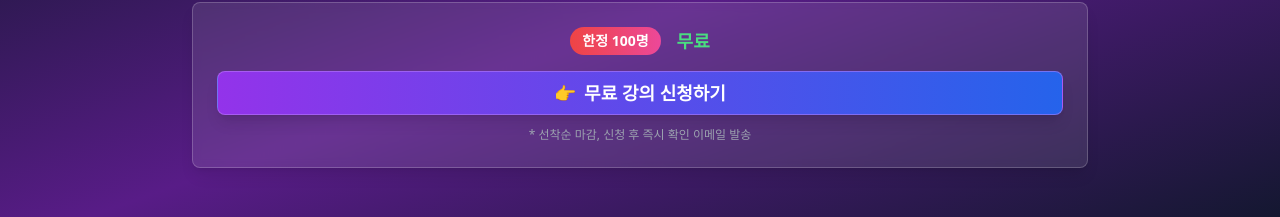
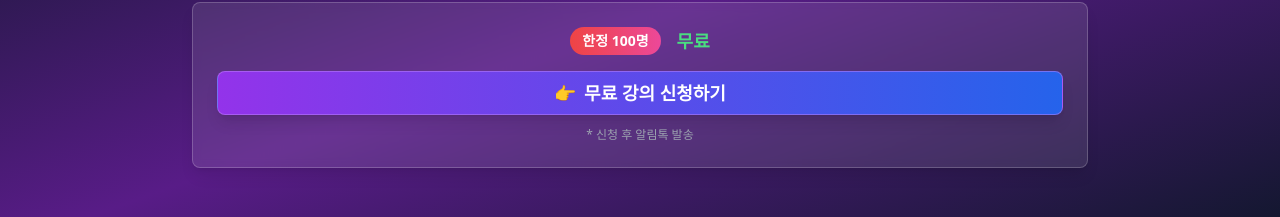
Before and after one commit to lvupcrm/landing, a Next.js app: page / in a window 1280 px wide. Shown: the part 3784-4001 px from the top of the page. Built offline with nearby package versions, Linux system fonts and the light colour scheme.

Commit message:
CTA 안내 문구를 '신청 후 알림톡 발송'으로 수정

```diff
--- a/app/page.tsx
+++ b/app/page.tsx
@@ -261,7 +261,7 @@ export default function WebinarLandingPage() {
                   <span>👉</span> 무료 강의 신청하기
                 </Link>
               </Button>
-              <p className="text-xs text-gray-400 mt-3">* 선착순 마감, 신청 후 즉시 확인 이메일 발송</p>
+              <p className="text-xs text-gray-400 mt-3">* 신청 후 알림톡 발송</p>
             </div>
           </div>
         </div>
```
